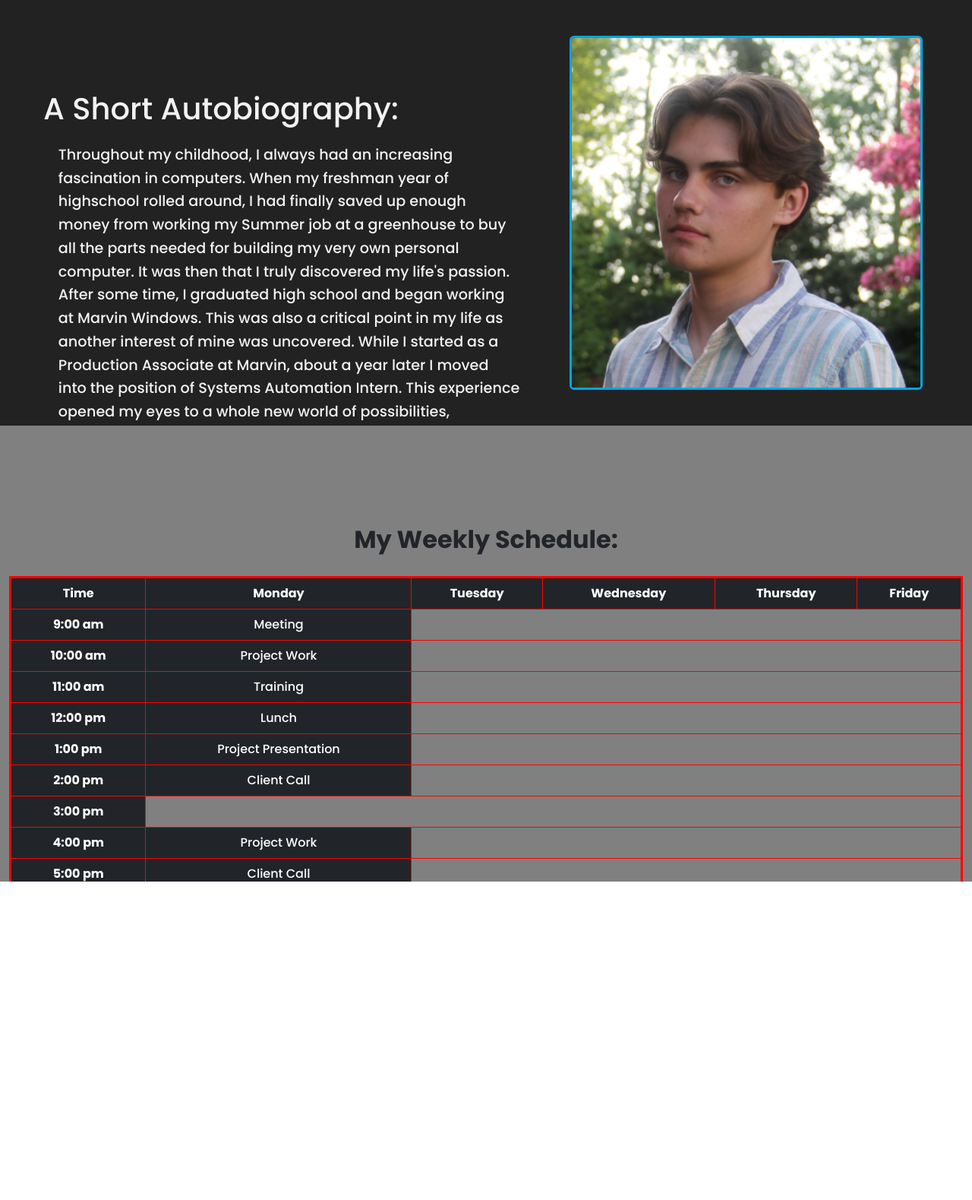
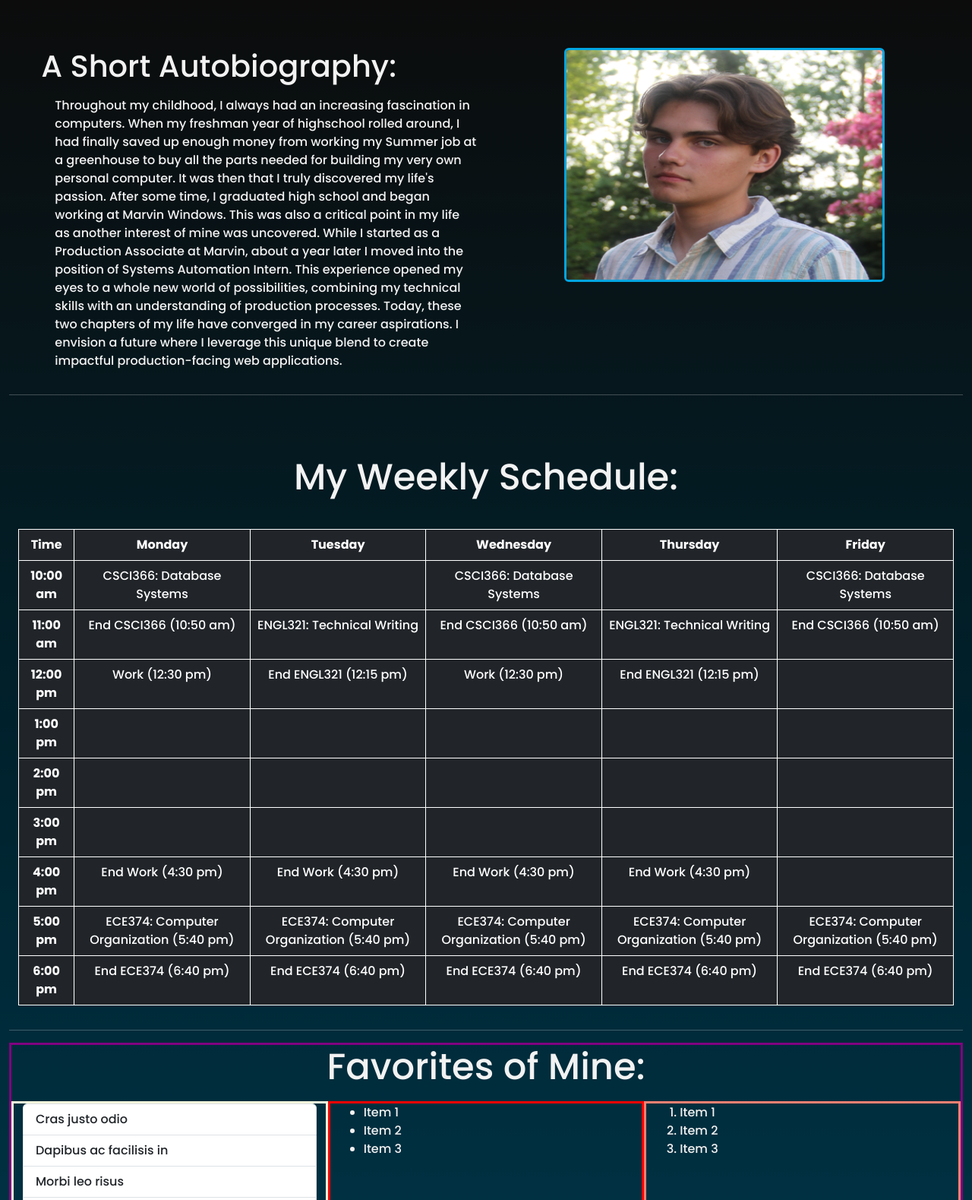
Before and after one commit to CSCI313-Spring2024/assignment-2-nhuesman1043, a plain HTML site: page index.html in a window 1280 px wide. Shown: the part 800-2379 px from the top of the page at 76% size. Before the commit the page ends 1960 px from the top, so only its background shows below. Drawn offline with nearby package versions, Linux system fonts and the light colour scheme.

Commit message:
Schedule Page Complete, Minimized CSS in Favor of Bootstrap - Began Favorites Page

```diff
--- a/index.html
+++ b/index.html
@@ -4,6 +4,7 @@
     <link href="https://cdn.jsdelivr.net/npm/bootstrap@5.3.2/dist/css/bootstrap.min.css" rel="stylesheet" integrity="sha384-T3c6CoIi6uLrA9TneNEoa7RxnatzjcDSCmG1MXxSR1GAsXEV/Dwwykc2MPK8M2HN" crossorigin="anonymous">
     <link rel="stylesheet" href="https://cdnjs.cloudflare.com/ajax/libs/font-awesome/6.5.1/css/all.min.css">
     <link rel="stylesheet" href="styles.css">
+    <link rel="icon" href="./images/favicon.ico" type="image/x-icon">
     <meta charset="UTF-8">
     <meta name="viewport" content="width=device-width, initial-scale=1.0">
     <title>Noah Huesman's Website</title>
@@ -38,20 +39,23 @@
     </nav>
 
     <!--Home Page-->
-    <div class="container-fluid" id="home-page">
-        <div id="name">
-            <span>Hi, I'm Noah Huesman</span>
+    <div id="home-page">
+        <div class="display-1">
+            <p id="name">Hi, I'm Noah Huesman</p>
         </div>
-        <div id="major">
-            <span>My Field of Study is Software Engineering</span>
+        <div class="display-4">
+            <p id="major">My Field of Study is Software Engineering</p>
         </div>
     </div>
 
+    <!--Main Content-->
+    <div class="container-fluid" id="main-content">
         <!--About Page-->
-    <div class="container-fluid" id="about-page">
-        <div class="container-fluid" id="bio">
-            <p class="lead" id="paragraph-title">A Short Autobiography:</p>
-            <p id="paragraph-body">
+        <div class="container-fluid align-middle" id="about-page">
+            <div class="row">
+                <div class="col-md-6">
+                    <p class="display-6" id="paragraph-title">A Short Autobiography:</p>
+                    <p class="text-xxl" id="paragraph-body">
                     Throughout my childhood, I always had an increasing fascination in computers.
                     When my freshman year of highschool rolled around, I had finally saved up enough money from working
                     my Summer job at a greenhouse to buy all the parts needed for building my very own personal computer.
@@ -62,19 +66,22 @@
                     Today, these two chapters of my life have converged in my career aspirations. I envision a future where I leverage this unique blend to create impactful production-facing web applications.
                     </p>
                 </div>
-        <div class="container-fluid" id="portrait">
+                <div class="col-md-6">
                     <img src="./images/self-portrait.png" class="img-fluid rounded mx-auto d-block" id="self-portrait" alt="Self-portrait">
                 </div>
             </div>
+        </div>
+
+        <hr>
 
         <!--Schedule Page-->
-    <div class="container-fluid" id="schedule-page">
-        <div id="schedule-title">
-            <span class="span"><strong>My Weekly Schedule:</strong></span>
+        <div class="container-fluid text-center" id="schedule-page">
+            <div class="display-5">
+                <p><strong>My Weekly Schedule:</strong></p>
             </div>
             <br>
             <div class="table-responsive">
-            <table class="table table-bordered table-dark" id="schedule">
+                <table class="table table-bordered table-dark border rounded border-white mx-auto">
                     <thead>
                         <tr>
                             <th scope="col">Time</th>
@@ -87,55 +94,115 @@
                         </thead>
                         <tbody>
                             <tr>
-                            <th scope="row">9:00 am</th>
-                            <td>Meeting</td>
-                        </tr>
-                        <tr>
                                 <th scope="row">10:00 am</th>
-                            <td>Project Work</td>
+                                <td>CSCI366: Database Systems</td>
+                                <td></td>
+                                <td>CSCI366: Database Systems</td>
+                                <td></td>
+                                <td>CSCI366: Database Systems</td>
                             </tr>
                             <tr>
                                 <th scope="row">11:00 am</th>
-                            <td>Training</td>
+                                <td>End CSCI366 (10:50 am)</td>
+                                <td>ENGL321: Technical Writing</td>
+                                <td>End CSCI366 (10:50 am)</td>
+                                <td>ENGL321: Technical Writing</td>
+                                <td>End CSCI366 (10:50 am)</td>
                             </tr>
                             <tr>
                                 <th scope="row">12:00 pm</th>
-                            <td>Lunch</td>
+                                <td>Work (12:30 pm)</td>
+                                <td>End ENGL321 (12:15 pm)</td>
+                                <td>Work (12:30 pm)</td>
+                                <td>End ENGL321 (12:15 pm)</td>
+                                <td></td>
                             </tr>
                             <tr>
                                 <th scope="row">1:00 pm</th>
-                            <td>Project Presentation</td>
+                                <td></td>
+                                <td></td>
+                                <td></td>
+                                <td></td>
+                                <td></td>
                             </tr>
                             <tr>
                                 <th scope="row">2:00 pm</th>
-                            <td>Client Call</td>
+                                <td></td>
+                                <td></td>
+                                <td></td>
+                                <td></td>
+                                <td></td>
                             </tr>
                             <tr>
                                 <th scope="row">3:00 pm</th>
+                                <td></td>
+                                <td></td>
+                                <td></td>
+                                <td></td>
+                                <td></td>
                             </tr>
                             <tr>
                                 <th scope="row">4:00 pm</th>
-                            <td>Project Work</td>
+                                <td>End Work (4:30 pm)</td>
+                                <td>End Work (4:30 pm)</td>
+                                <td>End Work (4:30 pm)</td>
+                                <td>End Work (4:30 pm)</td>
+                                <td></td>
                             </tr>
                             <tr>
                                 <th scope="row">5:00 pm</th>
-                            <td>Client Call</td>
+                                <td>ECE374: Computer Organization (5:40 pm)</td>
+                                <td>ECE374: Computer Organization (5:40 pm)</td>
+                                <td>ECE374: Computer Organization (5:40 pm)</td>
+                                <td>ECE374: Computer Organization (5:40 pm)</td>
+                                <td>ECE374: Computer Organization (5:40 pm)</td>
                             </tr>
                             <tr>
                                 <th scope="row">6:00 pm</th>
-                        </tr>
-                        <tr>
-                            <th scope="row">7:00 pm</th>
-                            <td>Project Work</td>
+                                <td>End ECE374 (6:40 pm)</td>
+                                <td>End ECE374 (6:40 pm)</td>
+                                <td>End ECE374 (6:40 pm)</td>
+                                <td>End ECE374 (6:40 pm)</td>
+                                <td>End ECE374 (6:40 pm)</td>
                             </tr>
                         </tbody>
                     </table>
             </div>
         </div>
 
+        <hr>
+
         <!--Favorites Page-->
-    <div id="favorites-page">
-
+        <div class="container-fluid" id="favorites-page">
+            <div class="row">
+                <div class="display-5 text-center" id="title">
+                    <p><strong>Favorites of Mine:</strong></p>
+                </div>
+                <div class="col-md-4" id="left">
+                    <ul class="list-group">
+                        <li class="list-group-item">Cras justo odio</li>
+                        <li class="list-group-item">Dapibus ac facilisis in</li>
+                        <li class="list-group-item">Morbi leo risus</li>
+                        <li class="list-group-item">Porta ac consectetur ac</li>
+                        <li class="list-group-item">Vestibulum at eros</li>
+                    </ul>
+                </div>
+                <div class="col-md-4" id="middle">
+                    <ul>
+                        <li>Item 1</li>
+                        <li>Item 2</li>
+                        <li>Item 3</li>
+                    </ul>
+                </div>
+                <div class="col-md-4" id="right">
+                    <ol>
+                        <li>Item 1</li>
+                        <li>Item 2</li>
+                        <li>Item 3</li>
+                    </ol>
+                </div>
+            </div>
+        </div>
     </div>
 </body>
 </html>
--- a/styles.css
+++ b/styles.css
@@ -6,15 +6,7 @@
     margin: 0;
     padding: 0;
     font-family: "Poppins", sans-serif;
-    overflow-x: hidden;
-}
-
-.navbar {
-    min-height: 6vh;
-}
-
-.navbar-brand {
-    padding-left: 10px;
+    color: #F2F2F2;
 }
 
 .navbar-dark .navbar-nav .nav-link {
@@ -27,8 +19,9 @@
     color: #00A5E0;
 }
 
-i {
- overflow: hidden;
+#main-content {
+    background: linear-gradient(to bottom, #222222, #006080, #00A5E0);
+    box-shadow: inset 0 0 0 2000px rgba(0, 0, 0, 0.65);
 }
 
 #home-page {
@@ -39,6 +32,7 @@ i {
     background-size: cover;
     background-position: center;
     background-repeat: no-repeat;
+    overflow-x: hidden;
     height: 100vh;
     display: flex;
     flex-direction: column;
@@ -46,68 +40,71 @@ i {
     align-items: center;
 }
 
-#home-page #name {
-    justify-content: center;
-    align-items: center;
-    color: #F2F2F2;
-    font-size: 3rem;
+#name {
+    animation: slideInFromLeft 1s ease-out;
 }
 
-#home-page #major {
-    justify-content: center;
-    align-items: center;
-    color: #F2F2F2;
-    font-size: 1.7rem;
+@keyframes slideInFromLeft {
+    0% {
+        transform: translateX(-100%);
+    }
+    100% {
+        transform: translateX(0);
+    }
+}
+
+#major{
+    color: #D9D9D9;
+    animation: slideInFromRight 1s ease-out;
+}
+
+@keyframes slideInFromRight {
+    0% {
+        transform: translateX(100%);
+    }
+    100% {
+        transform: translateX(0);
+    }
 }
 
 #about-page {
-    height: 70vh;
-    background-color: #222222;
-    color: #F2F2F2;
-    display: flex;
+    padding-top: 5%;
 }
 
-#about-page #bio {
-    width: 60%;
-    height: 100%;
-    padding-top: 9%;
+#paragraph-title {
+    padding-left: 5%;
 }
 
-#about-page #bio #paragraph-title {
-    padding-left: 5%;
-    font-size: 2.5rem;
+#paragraph-body {
+    padding-left: 8%;
 }
 
-#about-page #bio #paragraph-body {
-    padding-left: 8%;
-    font-size: 1.2rem;
-    line-height: 1.6;
-}
-
-#about-page #portrait {
-    display: flex;
-    width: 50%;
-    align-items: center;
-}
-
-#about-page #self-portrait{
+#self-portrait{
     border: 3px solid #00A5E0;
     width: 100%;
-    max-width: 85%;
-    max-height: 85%;
+    height: auto;
+    max-width: 70%;
+    max-height: 70%;
 }
 
 #schedule-page {
-    height: 75vh;
-    background-color: grey;
-    text-align: center;
+    padding-top: 5%;
 }
 
-#schedule-page #schedule-title {
-    font-size: 2rem;
-    padding-top: 10%;
+/* Remove below here */
+#favorites-page {
+    height: 70vh;
+    border: solid purple;
 }
 
-#schedule-page #schedule {
+#left {
+    border: solid beige;
+}
+
+#middle {
     border: solid red;
 }
+
+#right {
+    border: solid salmon;
+}
```
Also changed, not shown: images/favicon.ico (added). Lines whose indentation alone changed are shown as unchanged.
